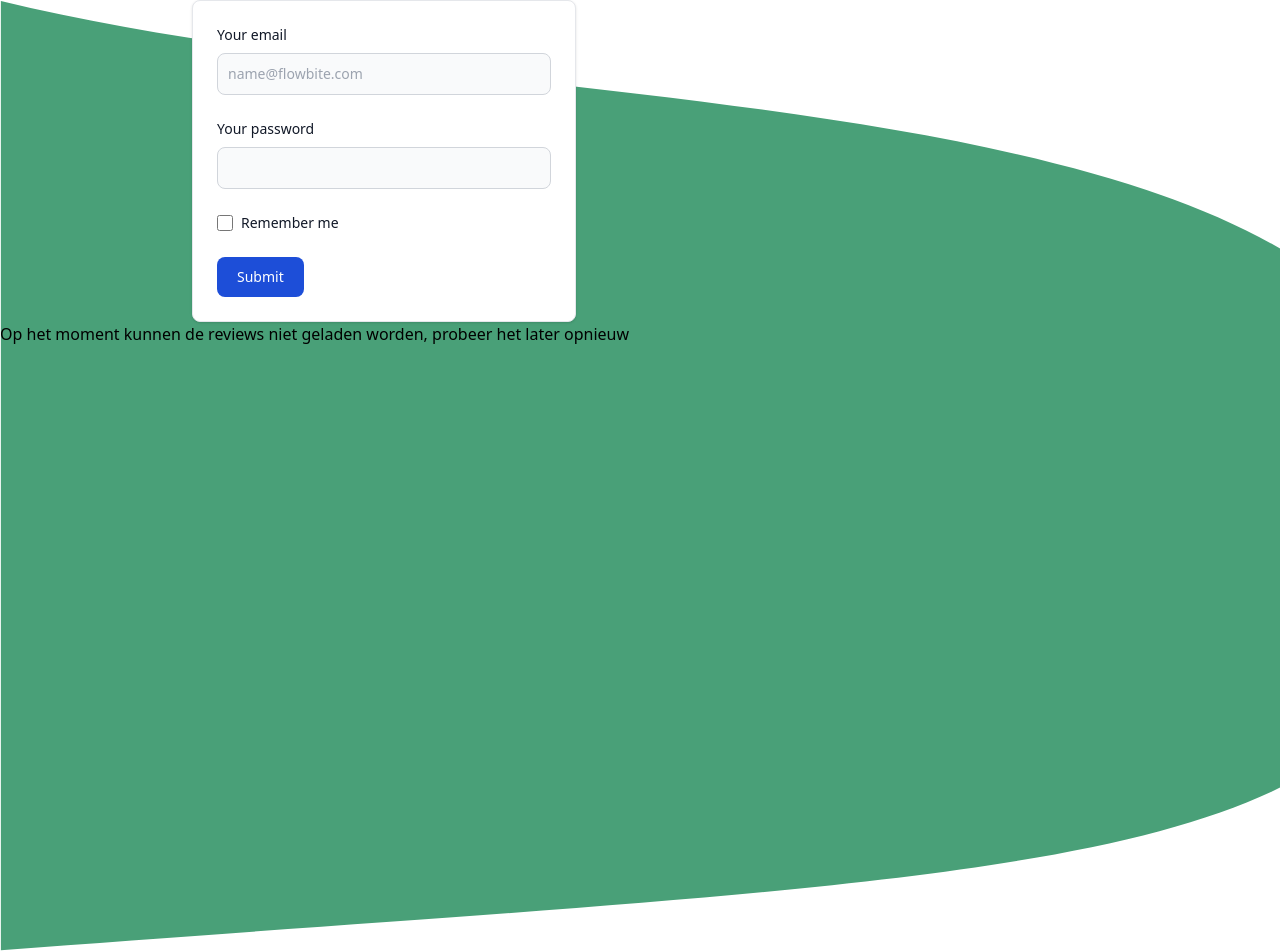
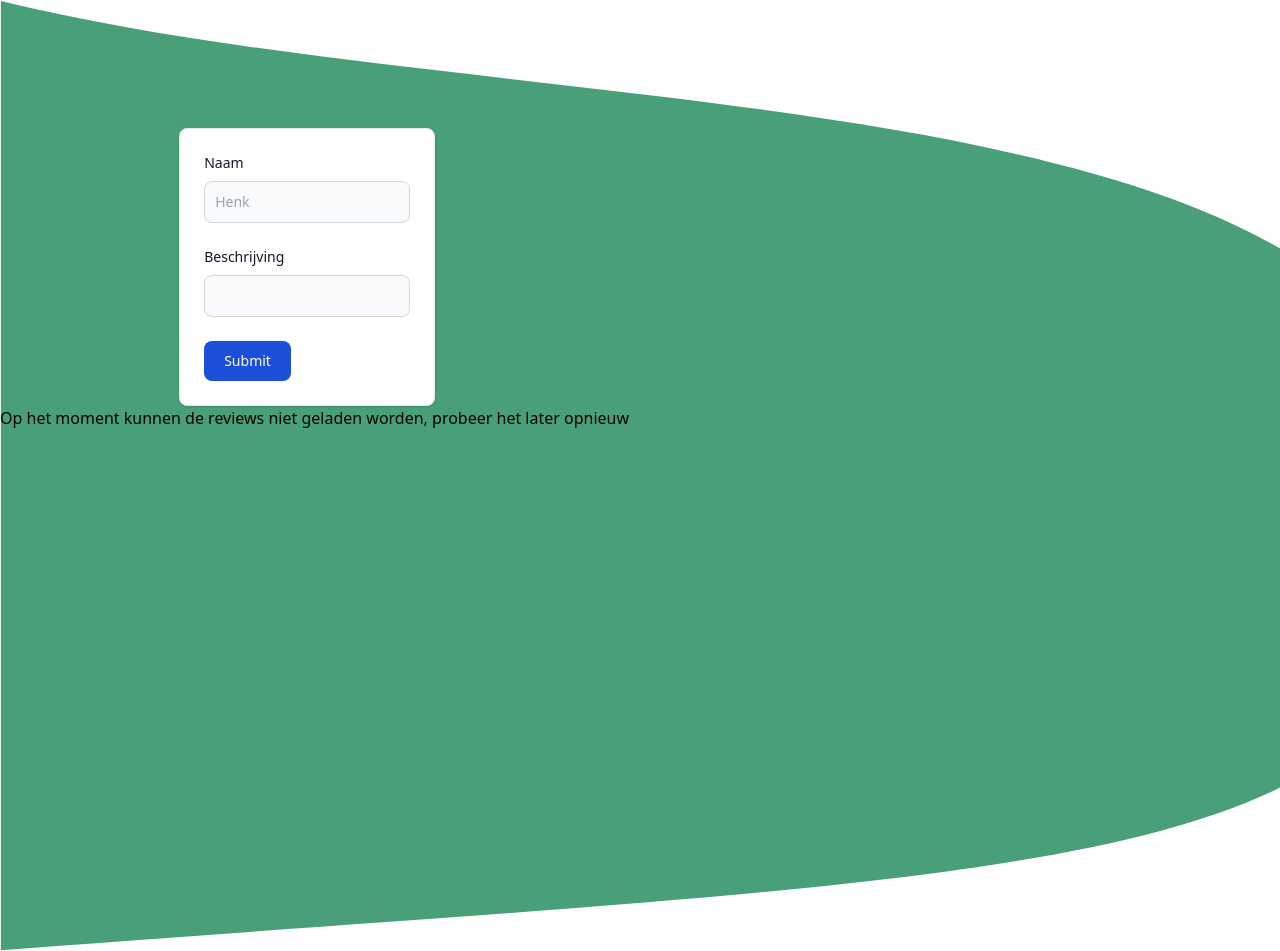
Before and after one commit to Martijn-Kalkman/CLE3, a PHP site: page /review.php in a window 1280 px wide; the page is wider, and only the part inside the window is pictured. Shown: the part 60-1011 px from the top of that part. Run offline with PHP 8.4, Linux system fonts and the light colour scheme; some libraries are stand-ins or nearby versions.

Commit message:
sharon's webservice

```diff
--- a/review.php
+++ b/review.php
@@ -32,27 +32,21 @@
 
     </div>
     <!--Form-->
-    <div class="formfield max-w-sm p-6 bg-white border border-gray-200 rounded-lg shadow dark:bg-gray-700 dark:border-gray-700" >
+    <div class="formfield p-6 bg-white border border-gray-200 rounded-lg shadow dark:bg-gray-700 dark:border-gray-700" >
     <form>
         <div class="mb-6">
-            <label for="email" class="block mb-2 text-sm font-medium text-gray-900 dark:text-white">Your email</label>
-            <input type="email" id="email" class="bg-gray-50 border border-gray-300 text-gray-900 text-sm rounded-lg focus:ring-blue-500 focus:border-blue-500 block w-full p-2.5 dark:bg-gray-700 dark:border-gray-600 dark:placeholder-gray-400 dark:text-white dark:focus:ring-blue-500 dark:focus:border-blue-500" placeholder="name@flowbite.com" required>
+            <label for="name" class="block mb-2 text-sm font-medium text-gray-900 dark:text-white">Naam</label>
+            <input type="text" id="name" class="bg-gray-50 border border-gray-300 text-gray-900 text-sm rounded-lg focus:ring-blue-500 focus:border-blue-500 block w-full p-2.5 dark:bg-gray-700 dark:border-gray-600 dark:placeholder-gray-400 dark:text-white dark:focus:ring-blue-500 dark:focus:border-blue-500" placeholder="Henk" required>
         </div>
         <div class="mb-6">
-            <label for="password" class="block mb-2 text-sm font-medium text-gray-900 dark:text-white">Your password</label>
-            <input type="password" id="password" class="bg-gray-50 border border-gray-300 text-gray-900 text-sm rounded-lg focus:ring-blue-500 focus:border-blue-500 block w-full p-2.5 dark:bg-gray-700 dark:border-gray-600 dark:placeholder-gray-400 dark:text-white dark:focus:ring-blue-500 dark:focus:border-blue-500" required>
-        </div>
-        <div class="flex items-start mb-6">
-            <div class="flex items-center h-5">
-                <input id="remember" type="checkbox" value="" class="w-4 h-4 border border-gray-300 rounded bg-gray-50 focus:ring-3 focus:ring-blue-300 dark:bg-gray-700 dark:border-gray-600 dark:focus:ring-blue-600 dark:ring-offset-gray-800 dark:focus:ring-offset-gray-800" required>
-            </div>
-            <label for="remember" class="ml-2 text-sm font-medium text-gray-900 dark:text-gray-300">Remember me</label>
+            <label for="description" class="block mb-2 text-sm font-medium text-gray-900 dark:text-white">Beschrijving</label>
+            <input type="text" id="description" class="bg-gray-50 border border-gray-300 text-gray-900 text-sm rounded-lg focus:ring-blue-500 focus:border-blue-500 block w-full p-2.5 dark:bg-gray-700 dark:border-gray-600 dark:placeholder-gray-400 dark:text-white dark:focus:ring-blue-500 dark:focus:border-blue-500" required>
         </div>
         <button type="submit" class="text-white bg-blue-700 hover:bg-blue-800 focus:ring-4 focus:outline-none focus:ring-blue-300 font-medium rounded-lg text-sm w-full sm:w-auto px-5 py-2.5 text-center dark:bg-blue-600 dark:hover:bg-blue-700 dark:focus:ring-blue-800">Submit</button>
     </form>
     </div>
   <!--voorgaande reviews simpel-->
-    <div id="all-reviews">
+    <div class="allreviews" id="all-reviews">
 
     </div>
 <!--    dialoogvenster-->
--- a/styles/review.css
+++ b/styles/review.css
@@ -33,7 +33,9 @@
 }
 
 .formfield{
-    margin-left: 15%;
+    margin-left: 14%;
+    width: 20%;
+    margin-top: 10%;
 }
 
 .reviewaverage{
```
